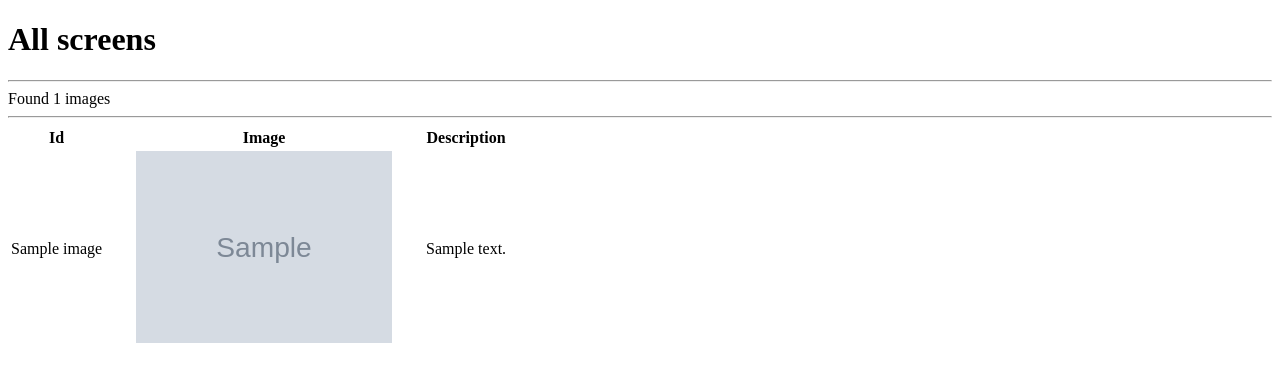
After one commit to grdddj/figma_ui, a FastAPI app: template templates/all_screens.html in a window 1280 px wide. The commit adds this page. Shown: the top 382 px of the page. Run offline with FastAPI, Linux system fonts and the light colour scheme; the template is opened without the code that fills it: most values are stand-ins (such as "Sample title", 1, 10 or a date in 2020); grey boxes marked "Sample" are stand-in pictures.

Commit message:
add /all_screens page showing all flows at once

```diff
--- a/app.py
+++ b/app.py
@@ -37,6 +37,41 @@ def get_dir_file_count(dir: Path) -> int:
     return len([x for x in dir.iterdir() if x.is_file()])
 
 
+def get_relevant_screens(
+    filter_flow: str | None = None, filter_text: str | None = None
+) -> list[dict[str, str]]:
+    screens_content = get_screen_text_content()
+    image_data: list[dict[str, str]] = []
+
+    for flow_name, flow_data in screens_content.items():
+        if filter_flow and flow_name != filter_flow:
+            continue  # filter by flow
+        for index, screen_info in enumerate(flow_data, start=1):
+            img_name = f"{flow_name}{index}"
+            img_src = f"/static/{flow_name}/{img_name}.png"
+            description = screen_info["description"]
+            if filter_text and filter_text.lower() not in description.lower():
+                continue  # filter by text
+            image_data.append(
+                {
+                    "name": img_name,
+                    "src": img_src,
+                    "description": description,
+                }
+            )
+
+    return image_data
+
+
+def get_unique_tests_and_links(flow_name: str) -> dict[str, str]:
+    screens_content = get_screen_text_content()
+    flow_data: list[dict[str, str]] = screens_content[flow_name]
+    return {
+        screen_info["test"]: get_latest_test_report_url(screen_info["test"])
+        for screen_info in flow_data
+    }
+
+
 @contextmanager
 def catch_log_raise_exception():
     try:
@@ -60,6 +95,20 @@ def read_root(request: Request):
         )
 
 
+@app.get("/all_screens", response_class=HTMLResponse)
+def all_screens(request: Request):
+    with catch_log_raise_exception():
+        logger.info("All screens")
+        image_data = get_relevant_screens()
+        return templates.TemplateResponse(
+            "all_screens.html",
+            {
+                "request": request,
+                "image_data": image_data,
+            },
+        )
+
+
 @app.get("/flow/{flow_name}", response_class=HTMLResponse)
 def read_subdir(flow_name: str, request: Request):
     with catch_log_raise_exception():
@@ -67,26 +116,8 @@ def read_subdir(flow_name: str, request: Request):
         if flow_name not in get_subdirs_names():
             raise HTTPException(status_code=404, detail="Directory not found")
 
-        screens_content = get_screen_text_content()
-        flow_data: list[dict[str, str]] = screens_content[flow_name]
-        image_data: list[dict[str, str]] = []
-
-        for index, screen_info in enumerate(flow_data, start=1):
-            img_name = f"{flow_name}{index}"
-            img_src = f"/static/{flow_name}/{img_name}.png"
-            description = screen_info["description"]
-            image_data.append(
-                {
-                    "name": img_name,
-                    "src": img_src,
-                    "description": description,
-                }
-            )
-
-        unique_tests_and_links: dict[str, str] = {
-            screen_info["test"]: get_latest_test_report_url(screen_info["test"])
-            for screen_info in flow_data
-        }
+        image_data = get_relevant_screens(filter_flow=flow_name)
+        unique_tests_and_links = get_unique_tests_and_links(flow_name)
 
         return templates.TemplateResponse(
             "subdir.html",
@@ -103,26 +134,7 @@ def read_subdir(flow_name: str, request: Request):
 def text_search(request: Request, text: str = ""):
     with catch_log_raise_exception():
         logger.info(f"Text search: {text}")
-        if not text:
-            image_data = []
-        else:
-            screens_content = get_screen_text_content()
-            image_data: list[dict[str, str]] = []
-
-            for flow_name, flow_data in screens_content.items():
-                for index, screen_info in enumerate(flow_data, start=1):
-                    img_name = f"{flow_name}{index}"
-                    img_src = f"/static/{flow_name}/{img_name}.png"
-                    description = screen_info["description"]
-                    if text.lower() in description.lower():
-                        image_data.append(
-                            {
-                                "name": img_name,
-                                "src": img_src,
-                                "description": description,
-                            }
-                        )
-
+        image_data = get_relevant_screens(filter_text=text) if text else []
         return templates.TemplateResponse(
             "text_search.html",
             {
--- /dev/null
+++ b/templates/all_screens.html
@@ -0,0 +1,35 @@
+<!DOCTYPE html>
+<html>
+
+<head>
+    <title>{{ flow_name }} Images</title>
+</head>
+
+<body>
+    <h1>All screens</h1>
+
+    <hr>
+    <div>
+        Found {{ image_data|length }} images
+    </div>
+    <hr>
+
+    <table>
+        <tr>
+            <th>Id</th>
+            <th>Image</th>
+            <th>Description</th>
+        </tr>
+        {% for image in image_data %}
+        <tr>
+            <td>{{ image.name}}</td>
+            <td><img id="{{ image.name}}" style="margin: 0 30px 0 30px;" width="256" src="{{ image.src }}"
+                    alt="{{ image.name }}">
+            </td>
+            <td>{{ image.description}}</td>
+        </tr>
+        {% endfor %}
+    </table>
+</body>
+
+</html>
--- a/templates/index.html
+++ b/templates/index.html
@@ -12,6 +12,11 @@
         <input type="text" id="text" name="text" value="{{ text }}" placeholder="Text to find on screen">
         <button type="submit">Search</button>
     </form>
+    <hr>
+    <a href="./all_screens">
+        <h1>All screens</h1>
+    </a>
+    <hr>
     <h1>Flows</h1>
     <ul>
         {% for subdir, file_count in subdirs_and_filecounts %}
```
